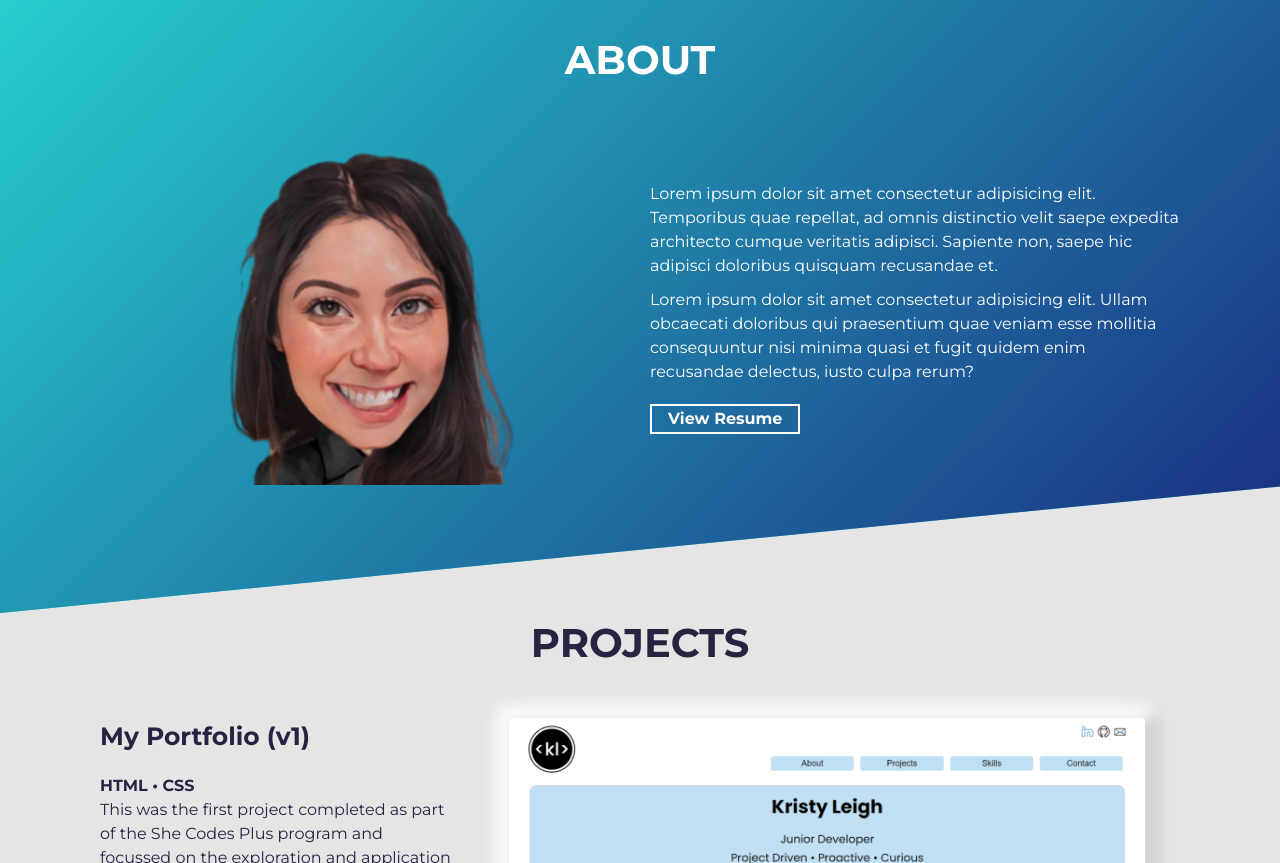
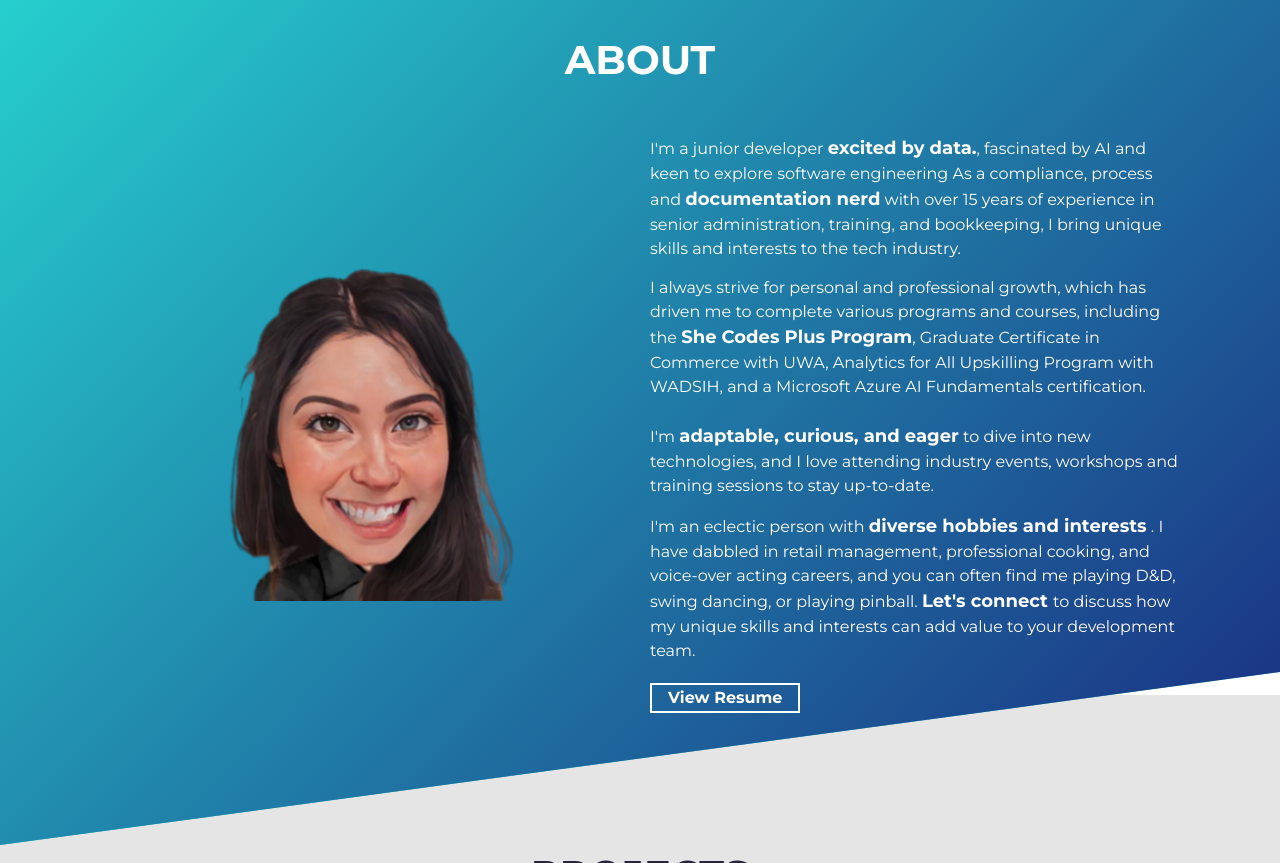
Before and after one commit to Ms-KL/Ms-KL.github.io, a plain HTML site: page index.html in a window 1280 px wide. Shown: the part 820-1683 px from the top of the page. Drawn offline with Linux system fonts and the light colour scheme.

Commit message:
Add About Me

```diff
--- a/index.html
+++ b/index.html
@@ -158,16 +158,20 @@ Have fun creating your portfolio on this template!!! -->
           </div>
           <div class="about-wrapper__info">
             <p class="about-wrapper__info-text">
-              Lorem ipsum dolor sit amet consectetur adipisicing elit.
-              Temporibus quae repellat, ad omnis distinctio velit saepe expedita
-              architecto cumque veritatis adipisci. Sapiente non, saepe hic
-              adipisci doloribus quisquam recusandae et.
+              I'm a junior developer <strong style="font-size: large;">excited by data.</strong>, fascinated by AI and keen to explore software engineering As a compliance, process and <strong style="font-size: large;">documentation nerd</strong> with over 15 years of experience in senior administration, training, and bookkeeping, I bring unique skills and interests to the tech industry.
+              </p>
+              <br>
+              <p class="about-wrapper__info-text">
+
+              I always strive for personal and professional growth, which has driven me to complete various programs and courses, including the <strong style="font-size: large;">She Codes Plus Program</strong>, Graduate Certificate in Commerce with UWA, Analytics for All Upskilling Program with WADSIH, and a Microsoft Azure AI Fundamentals certification.
+
+              <br>
+              <br>
+              I'm <strong style="font-size: large;">adaptable, curious, and eager</strong> to dive into new technologies, and I love attending industry events, workshops and training sessions to stay up-to-date.
             </p>
+            <br>
             <p class="about-wrapper__info-text">
-              Lorem ipsum dolor sit amet consectetur adipisicing elit. Ullam
-              obcaecati doloribus qui praesentium quae veniam esse mollitia
-              consequuntur nisi minima quasi et fugit quidem enim recusandae
-              delectus, iusto culpa rerum?
+              I'm an eclectic person with <strong style="font-size: large;">diverse hobbies and interests</strong> . I have dabbled in retail management, professional cooking, and voice-over acting careers, and you can often find me playing D&D, swing dancing, or playing pinball. <strong style="font-size: large;">Let's connect </strong>to discuss how my unique skills and interests can add value to your development team.
             </p>
             <span class="about-wrapper__cta">
               <a href="https://www.dropbox.com/s/k9wvtyvhe25g2kg/kristy_leigh_gray_20230424.docx?dl=0" class="cta-btn cta-btn--resume" target="_blank">View Resume</a>
```
Also changed, not shown: project-communitree.html (added).
